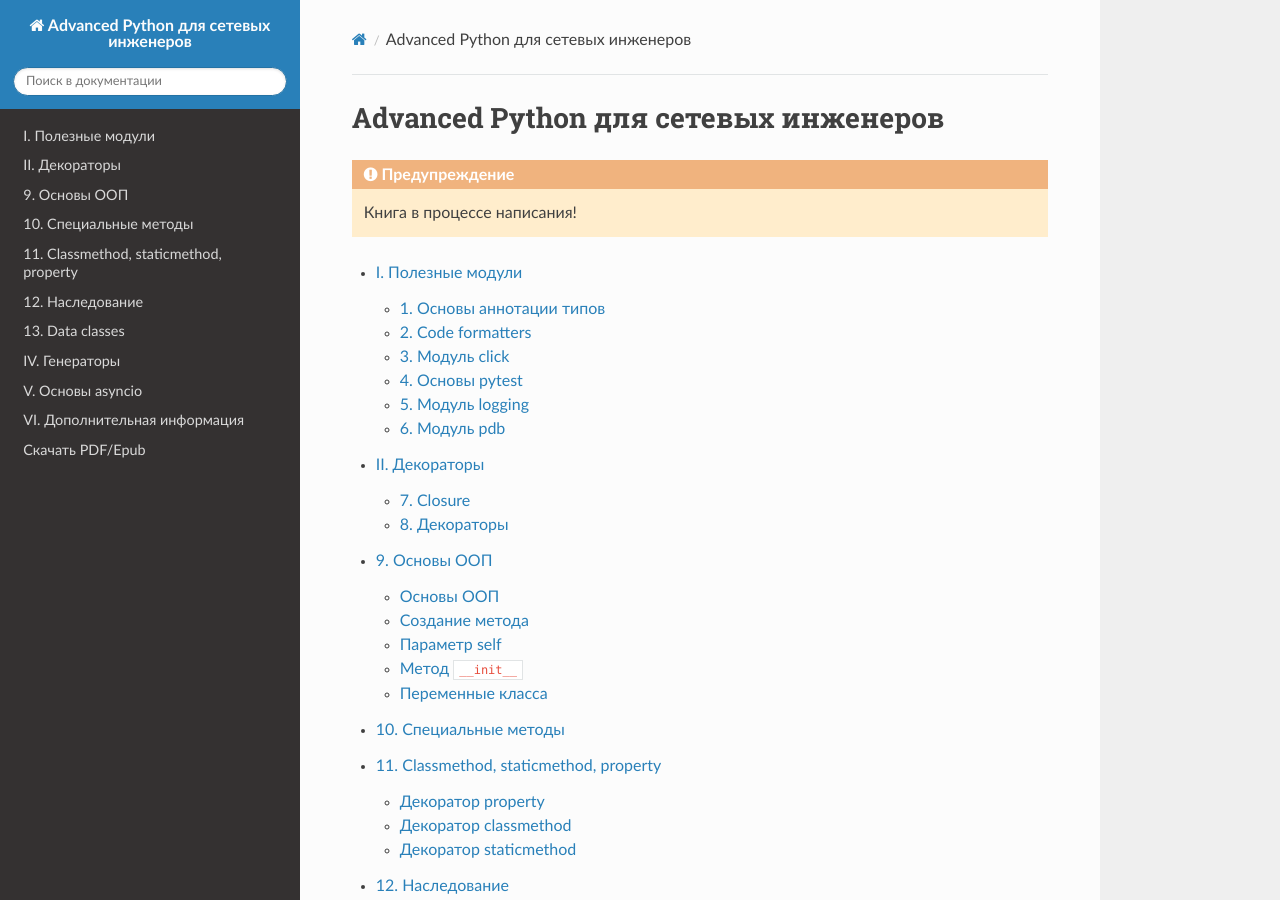
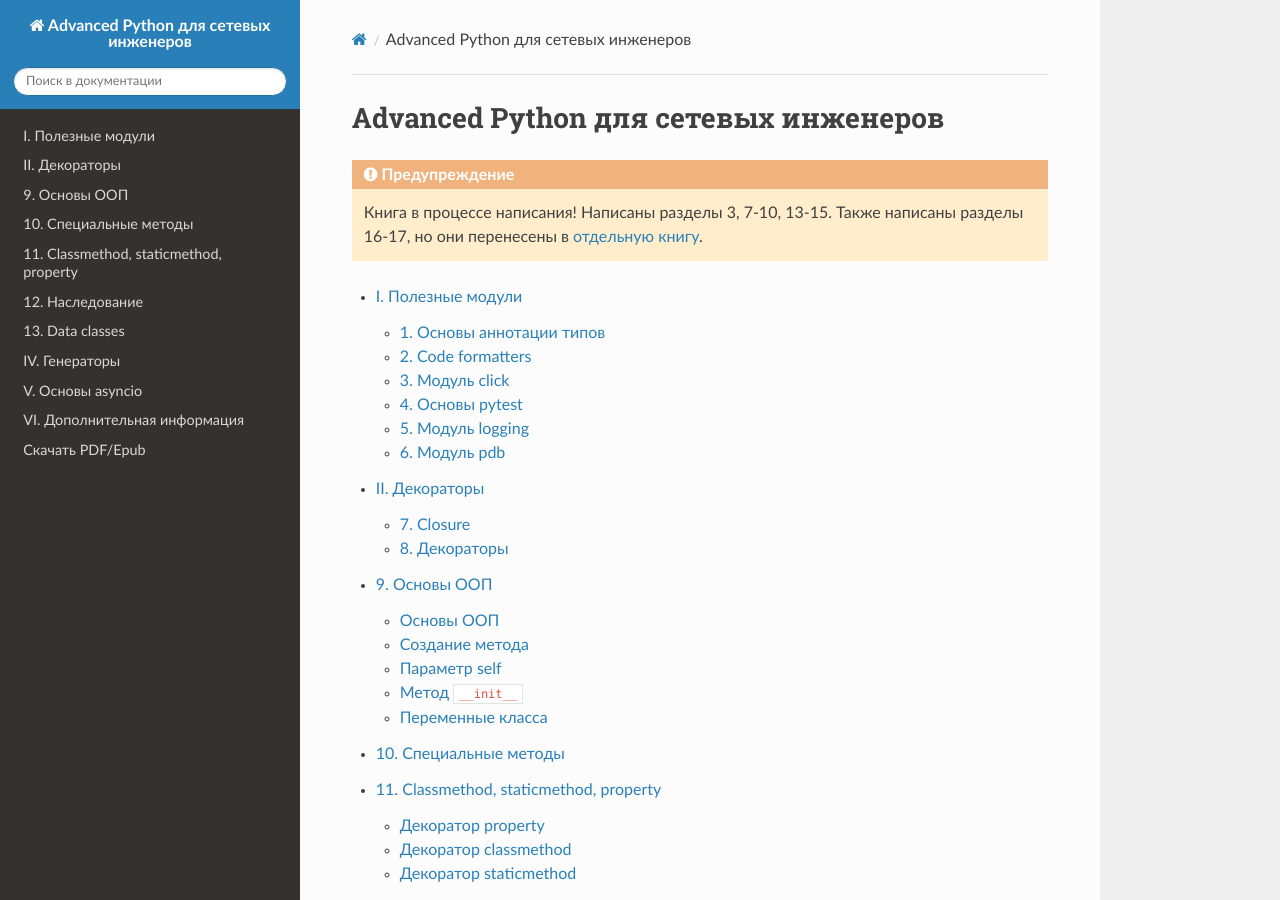
Before and after one commit to natenka/advpyneng-book, a Sphinx documentation site: the page built from docs/source/index.rst, in a window 1280 px wide and 900 px high. Built offline with Sphinx 7.4.7 and the Read the Docs theme 2.0.0, drawn with Linux system fonts in a browser that asks for light colours; pages that are not in the unit, such as notebooks, are missing from menus.

Commit message:
asyncio chapters moved to asyncio book

```diff
--- a/docs/source/index.rst
+++ b/docs/source/index.rst
@@ -4,6 +4,8 @@
 .. warning::
 
     Книга в процессе написания!
+    Написаны разделы 3, 7-10, 13-15. Также написаны разделы 16-17, но они перенесены
+    в `отдельную книгу <https://asyncpyneng.readthedocs.io/ru/latest/index.html>`__.
 
 .. toctree::
    :maxdepth: 2
```
